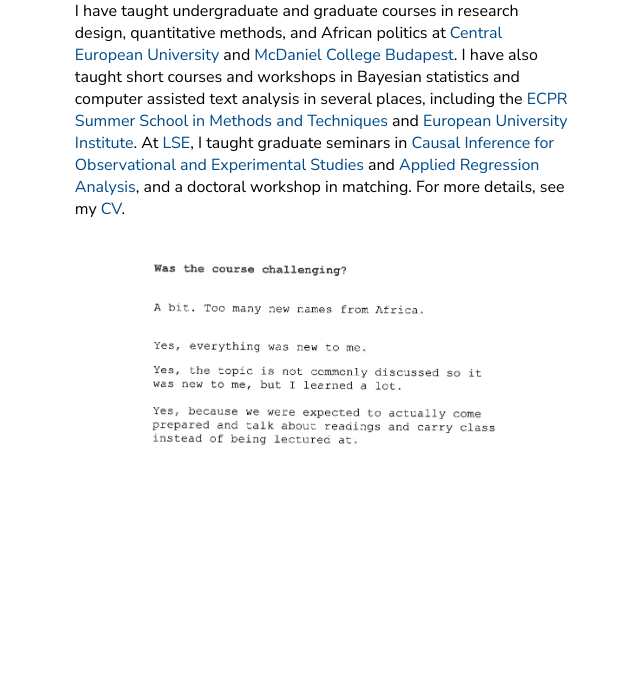
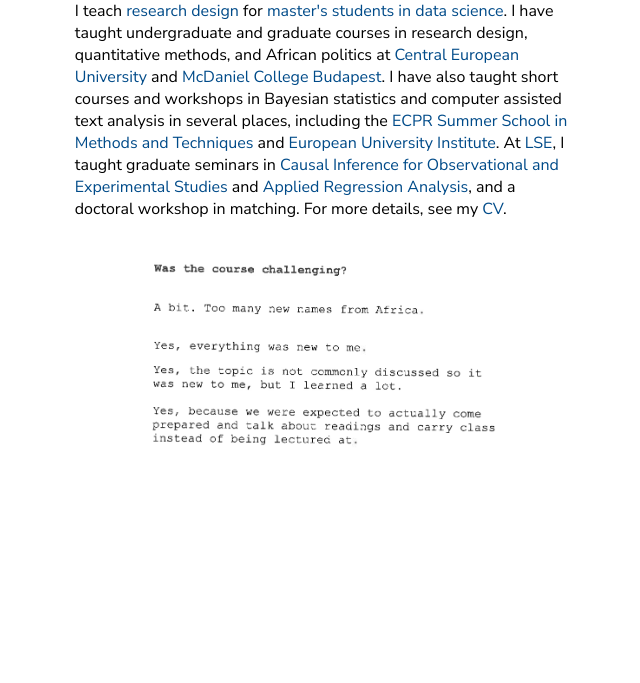
Before and after one commit to jmedzihorsky/jmedzihorsky.github.io, a plain HTML site: page teaching.html in a window 1280 px wide. Shown: the part 117-800 px from the top of the page, without its empty margins (318-958 px from the left). Drawn offline with nearby package versions, Linux system fonts and the light colour scheme.

Commit message:
added sgia40c30

```diff
--- a/teaching.html
+++ b/teaching.html
@@ -23,6 +23,10 @@
 <h1>Teaching</h1>
 </p>
 
+I teach
+<a href="https://www.dur.ac.uk/postgraduate.modules/module_description/?year=2021&module_code=SGIA40C30">research design</a>
+for
+<a href="https://www.durham.ac.uk/study/courses/g5p423/">master's students in data science</a>.
 I have taught undergraduate and graduate courses
 in research design, quantitative methods, and African politics
 at
```
